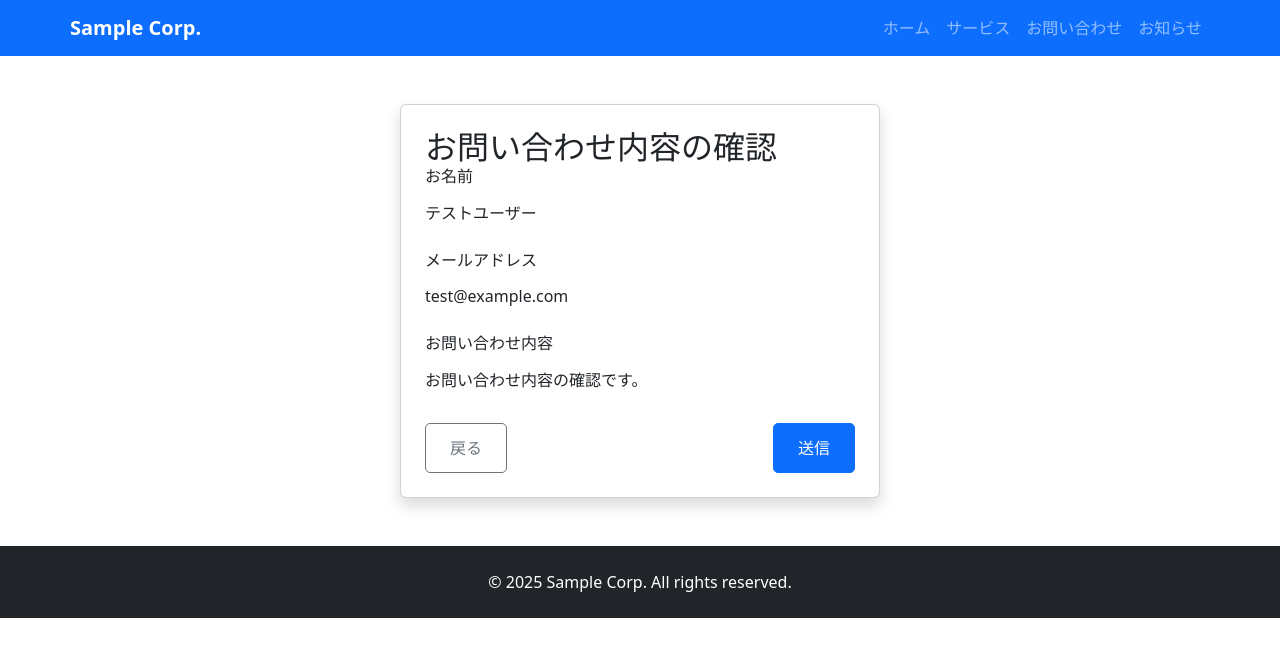
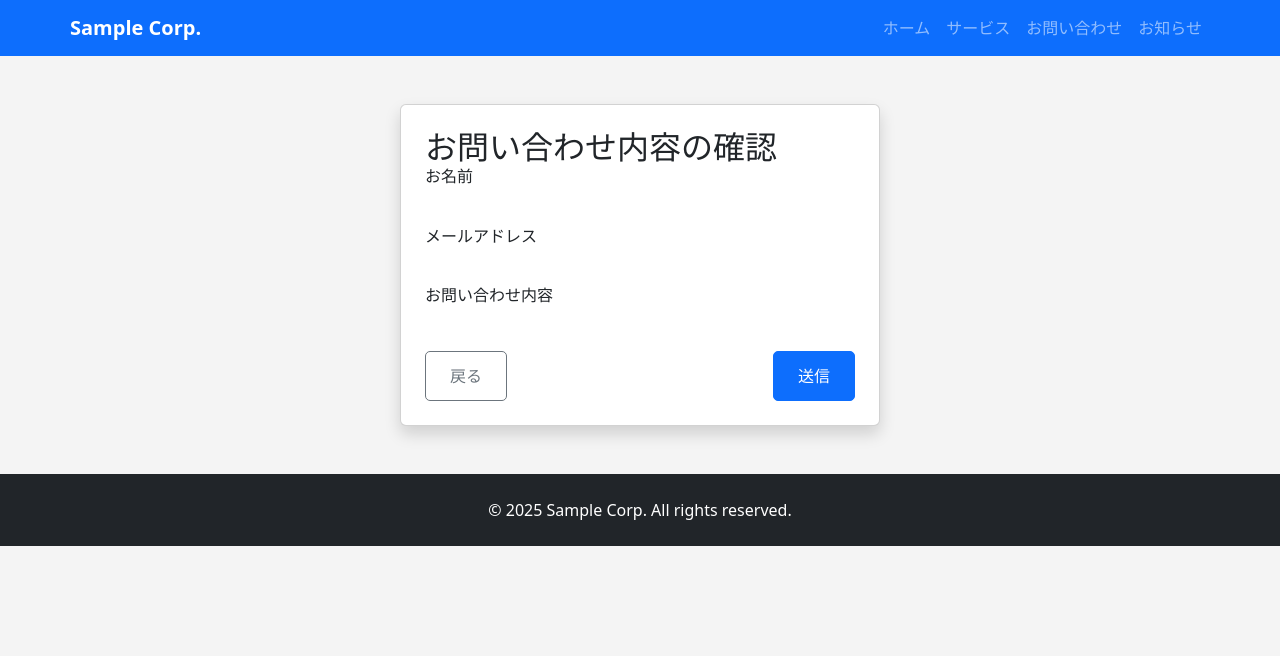
Before and after one commit to tanikawa-sk/vue-website, a Vue app: page /contact/contact-confirm in a window 1280 px wide. Shown: the top 656 px of the page. Built offline with nearby package versions, Linux system fonts and the light colour scheme.

Commit message:
Implementation of state management with Pinia (Piniaによる状態管理の実装)

```diff
--- a/src/assets/main.css
+++ b/src/assets/main.css
@@ -21,3 +21,6 @@
   opacity: 0.5;
   cursor: not-allowed;
 }
+.contact-bg{
+	background: #f4f4f4;
+}
--- /dev/null
+++ b/src/stores/contactForm.js
@@ -0,0 +1,9 @@
+import { defineStore } from 'pinia'
+
+export const useContactFormStore = defineStore('contactForm', {
+  state: () => ({
+    name: '',
+    email: '',
+    message: ''
+  })
+})
--- a/src/views/ContactConfirmView.vue
+++ b/src/views/ContactConfirmView.vue
@@ -2,17 +2,17 @@
   <ContactLayout title="お問い合わせ内容の確認">
     <div class="mb-3">
       <label class="form-label">お名前</label>
-      <p class="form-control-plaintext">{{ form.name }}</p>
+      <p class="form-control-plaintext">{{ store.name }}</p>
     </div>
 
     <div class="mb-3">
       <label class="form-label">メールアドレス</label>
-      <p class="form-control-plaintext">{{ form.email }}</p>
+      <p class="form-control-plaintext">{{ store.email }}</p>
     </div>
 
     <div class="mb-4">
       <label class="form-label">お問い合わせ内容</label>
-      <p class="form-control-plaintext">{{ form.message }}</p>
+      <p class="form-control-plaintext">{{ store.message }}</p>
     </div>
 
     <div class="d-flex justify-content-between">
@@ -28,13 +28,10 @@ import { useRouter } from 'vue-router'
 import ContactLayout from '@/components/layout/ContactLayout.vue'
 import BaseButton from '@/components/base/BaseButton.vue'
 
-const form = reactive({
-  name: 'テストユーザー',
-  email: 'test@example.com',
-  message: 'お問い合わせ内容の確認です。'
-})
+import { useContactFormStore } from '@/stores/contactForm'
+const router = useRouter()
+const store = useContactFormStore()
 
-const router = useRouter()
 
 const goBack = () => {
   router.push('../contact')
--- a/src/views/ContactThanksView.vue
+++ b/src/views/ContactThanksView.vue
@@ -14,4 +14,9 @@
 import ContactLayout from '@/components/layout/ContactLayout.vue'
 import BaseLinkButton from '@/components/base/BaseLinkButton.vue'
 
+import { useContactFormStore } from '@/stores/contactForm'
+
+const store = useContactFormStore()
+store.$reset()
+
 </script>
--- a/src/views/ContactView.vue
+++ b/src/views/ContactView.vue
@@ -7,10 +7,10 @@
           type="text"
           id="name"
           class="form-control"
-          v-model="form.name"
+          v-model="store.name"
           @blur="touched.name = true"
         />
-        <div v-if="touched.name && form.name.trim() === ''" class="text-danger small mt-1">
+        <div v-if="touched.name && store.name.trim() === ''" class="text-danger small mt-1">
           お名前を入力してください
         </div>
       </div>
@@ -20,7 +20,7 @@
           type="email"
           id="email"
           class="form-control"
-          v-model="form.email"
+          v-model="store.email"
           @blur="touched.email = true"
         />
         <div v-if="touched.email && !validEmail" class="text-danger small mt-1">
@@ -33,10 +33,10 @@
           id="message"
           class="form-control"
           rows="4"
-          v-model="form.message"
+          v-model="store.message"
           @blur="touched.message = true"
         ></textarea>
-        <div v-if="touched.message && form.message.trim().length < 5" class="text-danger small mt-1">
+        <div v-if="touched.message && store.message.trim().length < 5" class="text-danger small mt-1">
           5文字以上入力してください
         </div>
       </div>
@@ -56,13 +56,10 @@ import { useRouter } from 'vue-router'
 import ContactLayout from '@/components/layout/ContactLayout.vue'
 import BaseButton from '@/components/base/BaseButton.vue'
 
+import { useContactFormStore } from '@/stores/contactForm'
+
 const router = useRouter()
-
-const form = reactive({
-  name: '',
-  email: '',
-  message: ''
-})
+const store = useContactFormStore()
 
 const touched = reactive({
   name: false,
@@ -71,13 +68,13 @@ const touched = reactive({
 })
 
 const validEmail = computed(() =>
-  /^[a-zA-Z0-9.!#$%&'*+/=?^_`{|}~-]+@[a-zA-Z0-9-]+(?:\.[a-zA-Z0-9-]+)*$/.test(form.email)
+  /^[a-zA-Z0-9.!#$%&'*+/=?^_`{|}~-]+@[a-zA-Z0-9-]+(?:\.[a-zA-Z0-9-]+)*$/.test(store.email)
 )
 
 const isFormValid = computed(() =>
-  form.name.trim() !== '' &&
+  store.name.trim() !== '' &&
   validEmail.value &&
-  form.message.trim().length >= 5
+  store.message.trim().length >= 5
 )
 
 const submitForm = () => {
```
